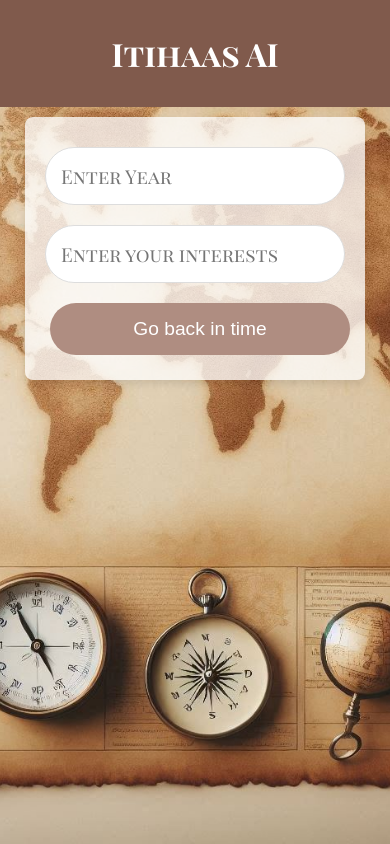
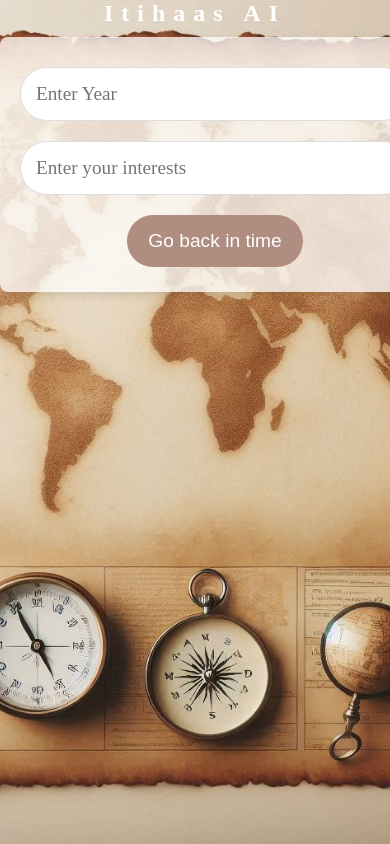
Before and after one commit to pravusuman2003/Itihaas-AI, a React (Vite) app in the folder client/: page / in a window 390 px wide. Shown: the top 844 px of the page. Built offline with nearby package versions, Linux system fonts and the light colour scheme.

Commit message:
Revert "CSS changes V-2.0.0"
This reverts commit 41ad34bade4904fede18584c910878f84792070b.

```diff
--- a/client/src/App.css
+++ b/client/src/App.css
@@ -1,33 +1,32 @@
-/* App.css */
-@import url('https://fonts.googleapis.com/css2?family=Playfair+Display+SC:ital,wght@0,400;0,700;0,900;1,400;1,700;1,900&display=swap');
-
-body {
-    font-family: "Playfair Display SC", serif;
-    background-color: #f0f0f0;
+* {
   margin: 0;
   padding: 0;
-    display: flex;
-    flex-direction: column;
-    align-items: center;
+  /* border: 1px solid red; */
+}
+/* #0077ab */
+body {
+  height: 100vh;
+  width: 100vw;
   min-height: 100vh;
-    background-image: url(./assets/bg.png);
-    background-repeat: no-repeat;
+  background-image: url("./assets/bg.png");
   background-size: cover;
-    background-attachment: fixed;
   background-position: center;
+  font-family: "Times New Roman", Times, serif;
+}
+
+.heading {
+  background-color: rgb(186, 99, 0);
+  padding: 2rem;
+  background: rgba(165, 42, 42, 0.471);
+  box-shadow: 0 4px 30px rgba(0, 0, 0, 0.1);
+  backdrop-filter: blur(10px);
+  margin-bottom: 1rem;
 }
 
 h2 {
-    background-color: #805a4c;
   color: white;
+  letter-spacing: 0.5rem;
   text-align: center;
-    width: 100vw;
-    margin: 0;
-    padding: 1em;
-    position: sticky;
-    top: 0;
-    box-sizing: border-box;
-    font-size: 2em;
 }
 
 form {
@@ -75,36 +74,13 @@ button {
     font-size: 1.2em;
 }
 
-button:hover {
-    background-color: #805a4c;
+.event-box {
+  padding: 1rem 2rem;
+  margin: auto auto;
+  display: flex;
+  flex-direction: column;
+  width: 50%;
+  background: rgba(222, 222, 255, 0.471);
+  box-shadow: 0 0 10rem rgb(255, 255, 255);
+  backdrop-filter: blur(10px);
 }
-
-.events-container {
-    margin: auto;
-    display: flex;
-    flex-wrap: wrap;
-    gap: 20px;
-    justify-content: center;
-    width: 100%;
-    max-width: 1200px;
-    padding: 20px;
-}
-
-.event-box {
-    background-color: rgba(255, 255, 255, 0.9);
-    padding: 20px;
-    border-radius: 8px;
-    box-shadow: 0 4px 8px rgba(0, 0, 0, 0.1);
-    max-width: 300px;
-    width: 100%;
-    text-align: center;
-    font-size: 1em;
-}
-@media only screen and (max-width: 600px){
-    form {
-        max-width: 300px;
-    }
-    button{
-        width: 100%;
-    }
-}
```
Lines whose indentation alone changed are shown as unchanged.
